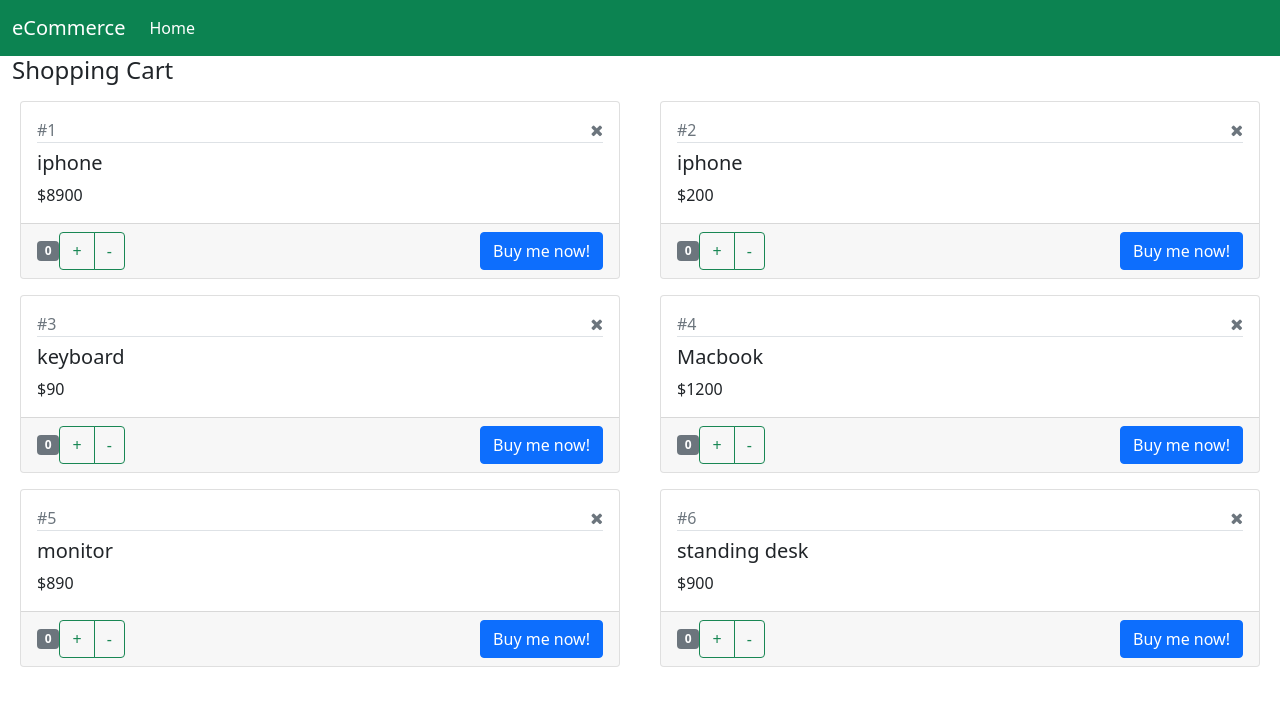
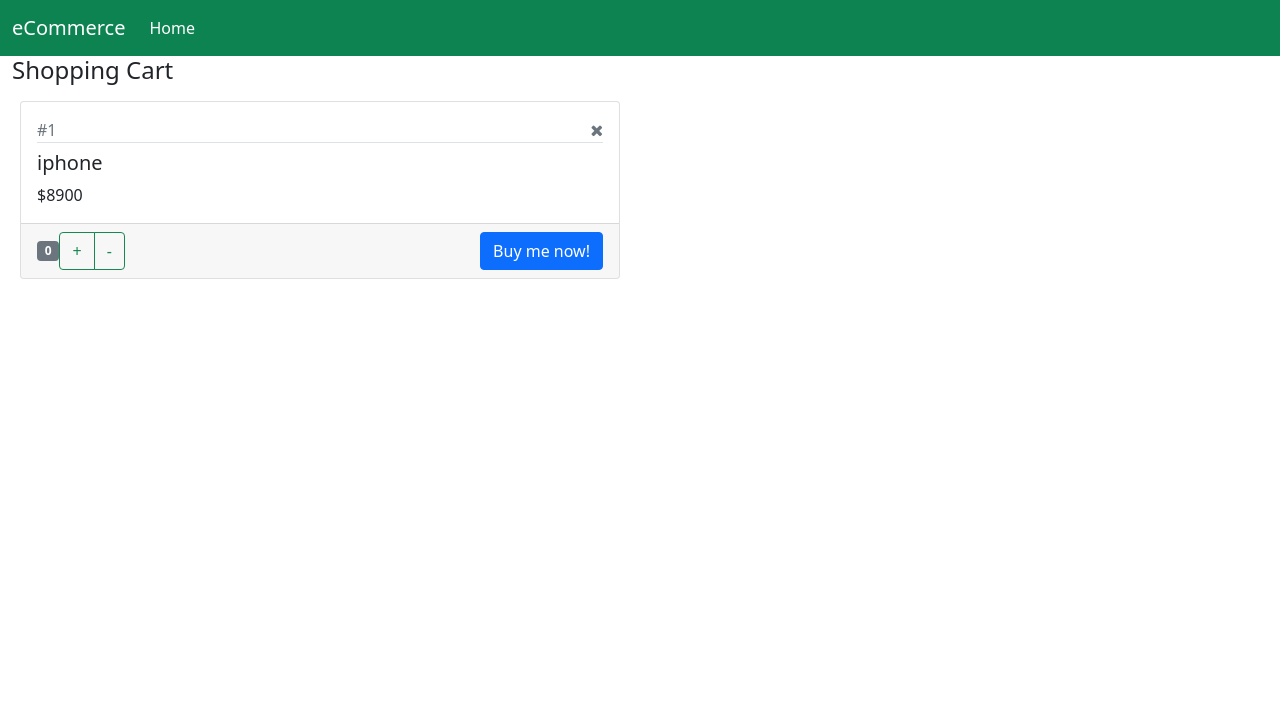
Before and after one commit to rach0101/react_app, a React (Create React App) app: page / in a window 1280 px wide. Shown: the top 706 px of the page. Built offline with nearby package versions, Linux system fonts and the light colour scheme.

Commit message:
add error messages to local storage

```diff
--- a/src/Product.jsx
+++ b/src/Product.jsx
@@ -1,11 +1,16 @@
 import React, { Component } from "react";
 
 export default class Product extends Component {
-  state = {
-    product: this.props.product,
-  };
+  constructor(props) {
+    super(props);
+    console.log("Constructor - Product");
+    this.state = {
+      product: this.props.product,
+    };
+  }
 
   render() {
+    console.log("render-Product");
     return (
       <div className="col-lg-6">
         <div className="card m-2">
@@ -58,4 +63,14 @@ export default class Product extends Component {
       </div>
     );
   }
+  componentDidMount() {
+    console.log("component did mount - product");
+  }
+  componentDidUpdate() {
+    console.log("componentDidUpdate - Product");
+  }
+
+  componentWillUnmount() {
+    console.log("componentWillUnmount- product");
+  }
 }
--- a/src/ShoppingCart.jsx
+++ b/src/ShoppingCart.jsx
@@ -10,11 +10,11 @@ export default class ShoppingCart extends Component {
     this.state = {
       products: [
         { id: 1, productName: "iphone", price: 8900, quantity: 0 },
-        { id: 2, productName: "iphone", price: 200, quantity: 0 },
-        { id: 3, productName: "keyboard", price: 90, quantity: 0 },
-        { id: 4, productName: "Macbook", price: 1200, quantity: 0 },
-        { id: 5, productName: "monitor", price: 890, quantity: 0 },
-        { id: 6, productName: "standing desk", price: 900, quantity: 0 },
+        // { id: 2, productName: "iphone", price: 200, quantity: 0 },
+        // { id: 3, productName: "keyboard", price: 90, quantity: 0 },
+        // { id: 4, productName: "Macbook", price: 1200, quantity: 0 },
+        // { id: 5, productName: "monitor", price: 890, quantity: 0 },
+        // { id: 6, productName: "standing desk", price: 900, quantity: 0 },
       ],
     };
   }
@@ -48,6 +48,30 @@ export default class ShoppingCart extends Component {
     console.log("componentDidMount Shopping Cart");
     // fetch data from data source
   }
+
+  componentDidUpdate(prevProps, prevState) {
+    console.log(
+      "componentDidUpdate",
+      prevProps,
+      prevState,
+      this.props,
+      this.state
+    );
+
+    // // if(precProps.x != this.props.x){
+    //   // make http call
+    // }
+  }
+  componentWillUnmount() {
+    console.log("component will unount");
+  }
+
+  componentDidCatch(error, info) {
+    console.log("component caught error", info);
+
+    localStorage.lassError = `${error}\n ${JSON.stringify(info)}`;
+  }
+
   //   executes when the user clicks the + button
   handleIncrement = (product, maxValue) => {
     // get index of selected product
```
